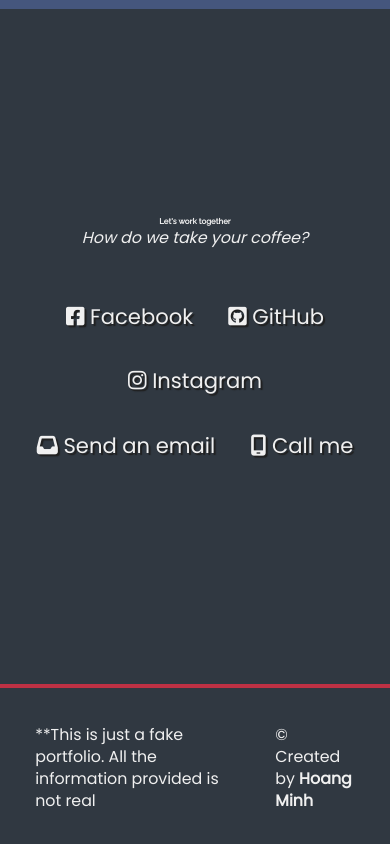
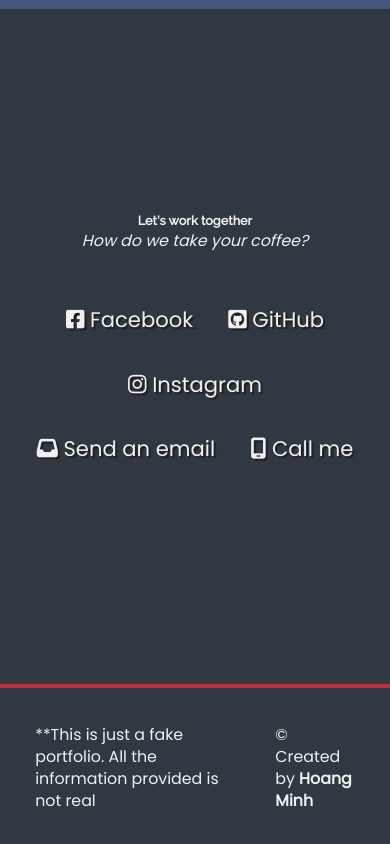
Before and after one commit to justapea25/justapea25.github.io, a plain HTML site: page Personal_Portfolio/index.html in a window 390 px wide. Shown: the part 4220-5064 px from the top of the page. Drawn offline with Linux system fonts and the light colour scheme.

Commit message:
Update style.css

```diff
--- a/Personal_Portfolio/style.css
+++ b/Personal_Portfolio/style.css
@@ -231,7 +231,7 @@ font-size: 4rem;
     height: 80vh;
   }
   .contact-section-header > h2 {
-    font-size: 50%;
+    font-size: 80%;
   }
   .contact-links {
     font-size: 80%
```
